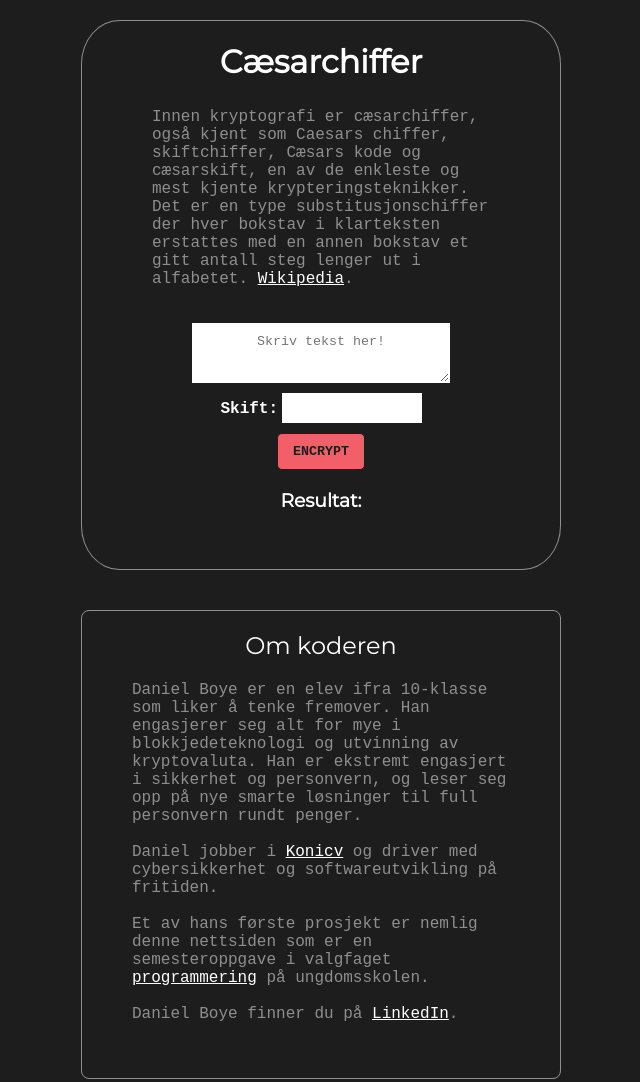
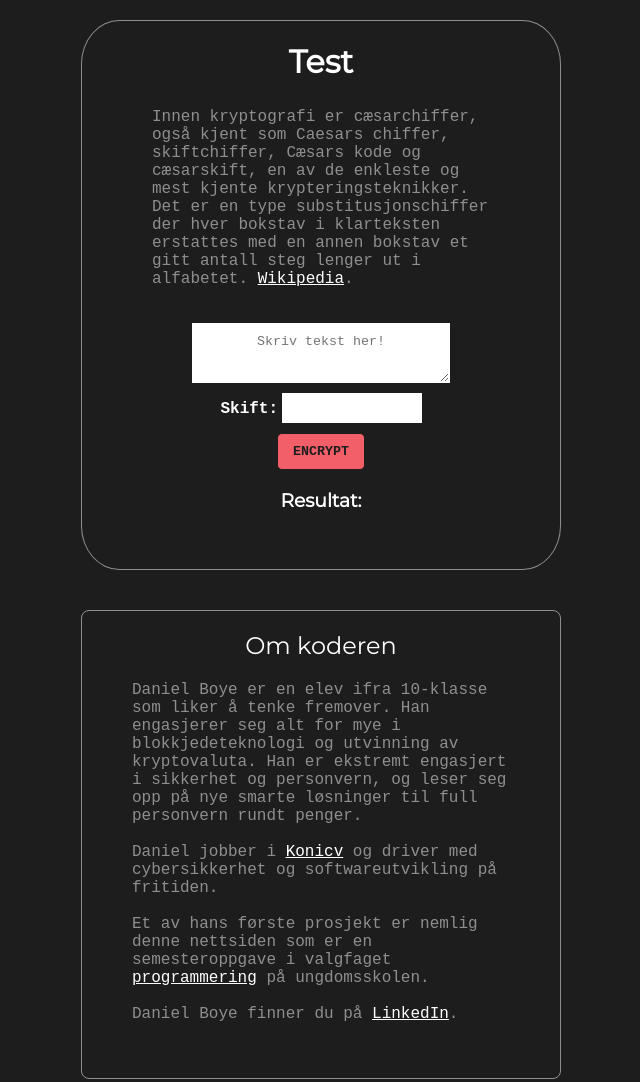
Before and after one commit to DanielBoye/Semesteroppgave-i-valgfag-programmering, a plain HTML site: page index.html in a window 1280 px wide. Shown: the top 1082 px of the page, without its empty margins (319-959 px from the left). Drawn offline with Linux system fonts and the light colour scheme.

Commit message:
Update index.html

```diff
--- a/index.html
+++ b/index.html
@@ -1,7 +1,7 @@
 <body>
     <link href='https://fonts.googleapis.com/css?family=Montserrat' rel='stylesheet'>
     <div class="cæsarchiffer">
-    <h1>Cæsarchiffer</h1>
+    <h1>Test</h1>
       <p class="p-padding">
         Innen kryptografi er cæsarchiffer, også kjent som Caesars chiffer, skiftchiffer, Cæsars kode og cæsarskift, en av de enkleste og mest kjente krypteringsteknikker. Det er en type substitusjonschiffer der hver bokstav i klarteksten erstattes med en annen bokstav et gitt antall steg lenger ut i alfabetet. <a href="https://no.wikipedia.org/wiki/C%C3%A6sarchiffer" target="_blank">Wikipedia</a>.
       </p>
```
